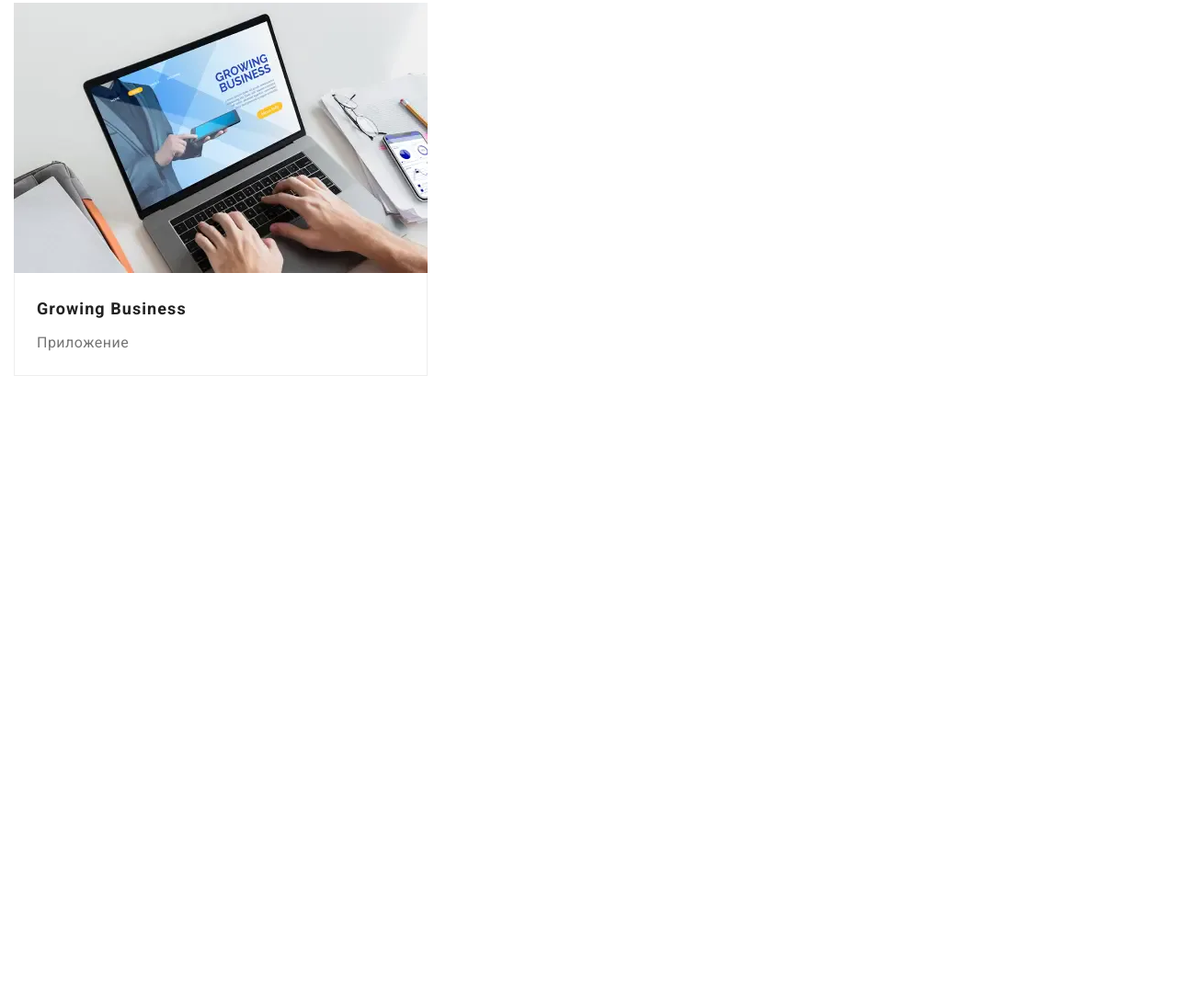
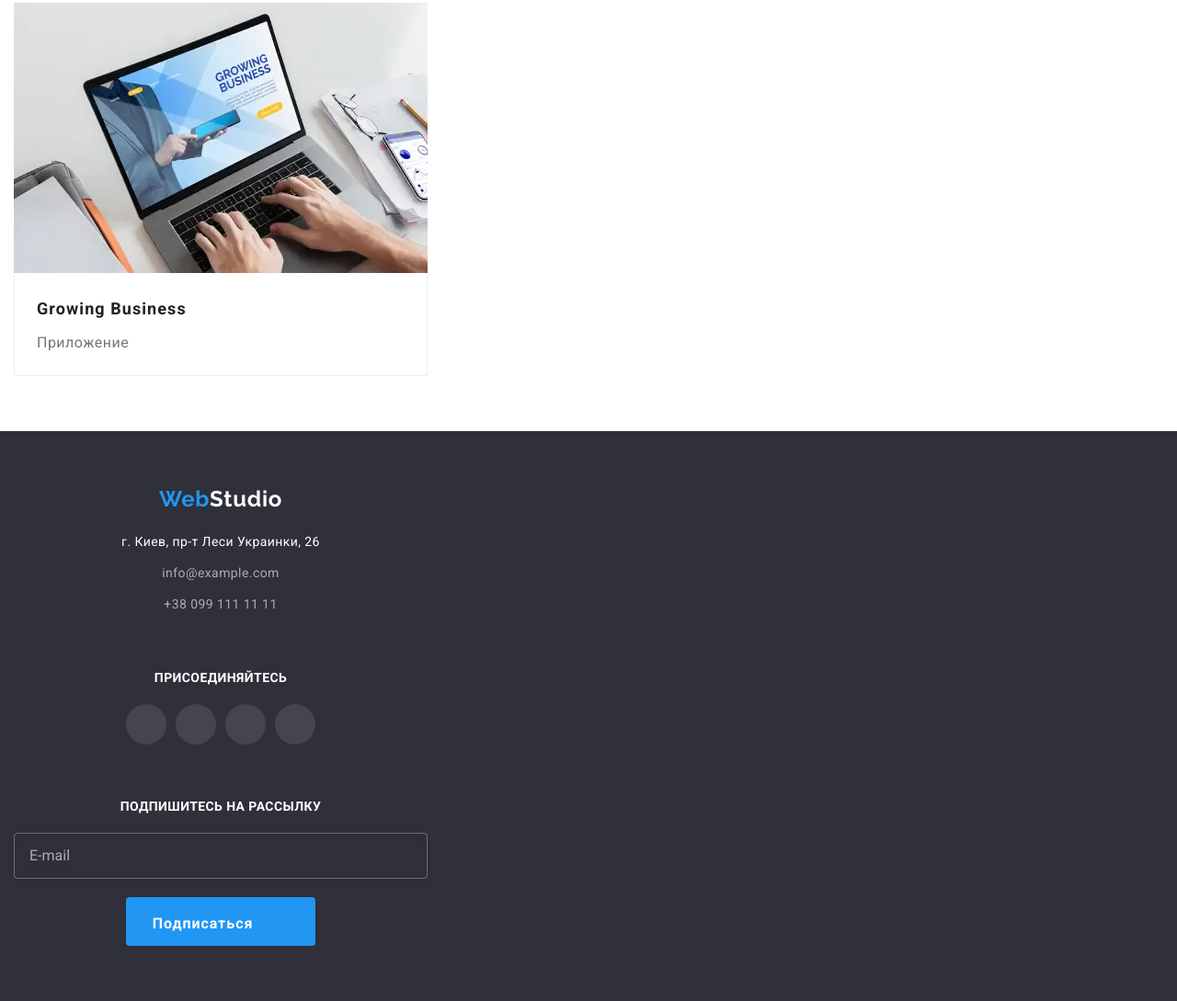
Before and after one commit to AlinaKotsiubynska/goit-markup-hw-08, a plain HTML site: page portfolio.html in a window 1280 px wide. Shown: the part 3684-4773 px from the top of the page at 92% size. Before the commit the page ends 4153 px from the top, so only its background shows below. Drawn offline with Linux system fonts and the light colour scheme.

Commit message:
добавляет моб футер

```diff
--- a/portfolio.html
+++ b/portfolio.html
@@ -280,11 +280,11 @@
     <!-- </section> -->
   </main>
   <!--footer-->
-  <!-- <footer class="footer">
+  <footer class="footer">
         <div class="container footer">
 
 
-          <div>
+          <div class="footer__addresses">
             <a class="logo footer__logo link" href="./index.html" aria-label="логотип"><span class="logo-web">Web</span>Studio</a>
             <address>
               <ul class="list">
@@ -351,7 +351,7 @@
             </form>
           </div>
        </div>
-      </footer> -->
+      </footer>
 </body>
 
 </html>
--- a/sass/components/shared/_footer.scss
+++ b/sass/components/shared/_footer.scss
@@ -4,13 +4,27 @@
 
 .container.footer {
   display: flex;
-  align-items: baseline;
+  flex-direction: column;
   padding-top: 60px;
   padding-bottom: 60px;
+  // margin: 0 auto;
+  // justify-content: center;
+  // align-items: baseline;
+}
+
+.footer__addresses {
+  display: flex;
+  flex-direction: column;
+  text-align: center;
+  margin-bottom: 60px;
+  // justify-content: center;
+  // margin: 0 auto;
 }
 
 .footer__join {
-  margin-left: 70px;
+  text-align: center;
+  margin-bottom: 60px;
+  // margin-left: 70px;
 }
 
 .address__link {
@@ -25,14 +39,16 @@
   }
 }
 
-.footer__address:not(:last-child) {
-  margin-bottom: 9px;
+.footer__address {
+  @extend .address__link;
+  &:not(:last-child) {
+    margin-bottom: 9px;
+  }
 }
 
 .social-media__label,
 .subscribe__label {
   margin-bottom: 20px;
-
   @extend .address__link;
   font-weight: 700;
   line-height: 1.14;
@@ -40,17 +56,22 @@
 }
 
 .footer__subscribe {
-  margin-left: 93px;
+  // margin-left: 93px;
+  text-align: center;
 }
 
 .subscribe__form {
   display: flex;
+  flex-direction: column;
 }
 
 .subscribe__input {
-  width: 358px;
+  // display: block;
+  width: 100%;
+  // width: 358px;
   height: 50px;
   padding-left: 16px;
+  margin-bottom: 20px;
   background-color: transparent;
 
   font-size: 16px;
@@ -67,11 +88,12 @@
 }
 
 .subscribe__btn {
-  display: flex;
-  align-items: center;
+  // display: inline-block;
+  // align-items: center;
   padding-left: 29px;
   padding-right: 29px;
-  margin-left: 12px;
+  margin: 0 auto;
+  // margin-left: 12px;
 }
 
 .icon__send {
--- a/sass/components/shared/_logo.scss
+++ b/sass/components/shared/_logo.scss
@@ -1,9 +1,10 @@
 .logo {
   font-family: var(--logo-font);
-  font-size: 26px;
+  font-size: 24px;
   line-height: 1.17;
   letter-spacing: 0.03em;
 
+  // font-size: 26px;
   &-web {
     color: var(--acent-color);
     font-family: var(--logo-font);
@@ -16,7 +17,7 @@
 }
 
 .footer__logo {
-  display: inline-block;
+  display: block;
   margin-bottom: 20px;
   color: var(--white-color);
 }
```
Also changed, not shown: css/main.css, css/main.min.css, css/portfolio.css, css/portfolio.min.css, 4 other files.
